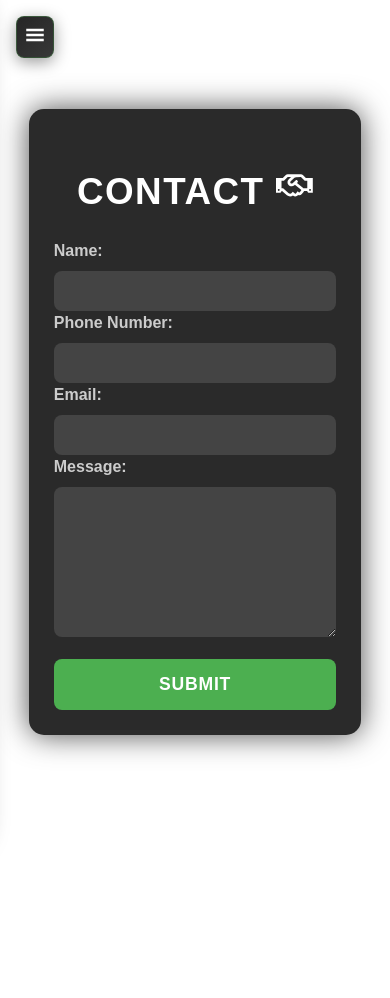
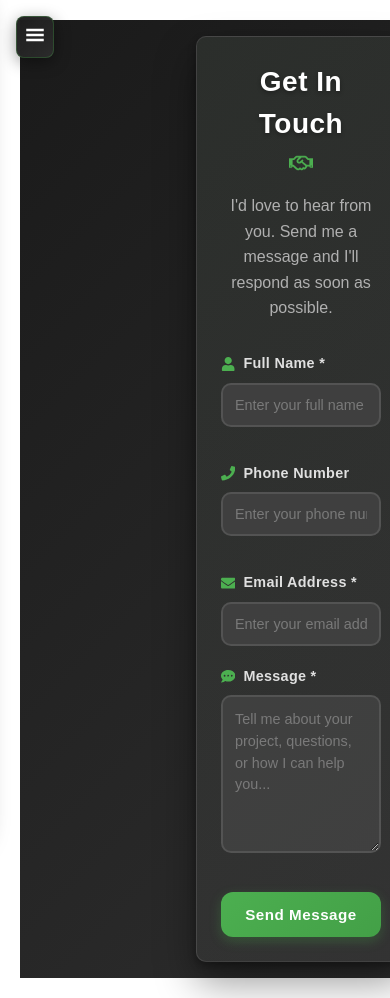
Before and after one commit to Akashshelke07/Portfolio, a React (Vite) app: page /contact in a window 390 px wide. Before the commit the page ends 844 px from the top, so only its background shows below. Built offline with nearby package versions, Linux system fonts and the light colour scheme; no server answers.

Commit message:
Add form validation and enhance ContactInfo component with improved styling and error handling

```diff
--- a/package.json
+++ b/package.json
@@ -17,6 +17,7 @@
     "emailjs-com": "^3.2.0",
     "env": "^0.0.2",
     "googleapis": "^148.0.0",
+    "prop-types": "^15.8.1",
     "react": "^19.0.0",
     "react-dom": "^19.0.0",
     "react-icons": "^5.5.0",
--- a/src/components/ContactInfo/ContactInfo.css
+++ b/src/components/ContactInfo/ContactInfo.css
@@ -1,193 +1,464 @@
-.center-container {
+/* Contact Wrapper */
+.contact-wrapper {
     display: flex;
     justify-content: center;
+    align-items: flex-center;
+    min-height: 100vh;
+    padding: 2rem;
+    background: linear-gradient(135deg, #1a1a1a 0%, #2d2d2d 100%);
+}
+
+/* Contact Container */
+.contact-container {
+    width: 100%;
+    max-width: 800px;
+    background: linear-gradient(135deg, #2a2a2a 0%, #333333 100%);
+    border-radius: 16px;
+    padding: 3rem;
+    margin-left: 160px;
+    box-shadow:
+        0 20px 40px rgba(0, 0, 0, 0.4),
+        0 4px 8px rgba(0, 0, 0, 0.3);
+    border: 1px solid rgba(255, 255, 255, 0.1);
+    position: relative;
+    overflow: hidden;
+}
+
+/* Subtle glow effect */
+.contact-container::before {
+    content: '';
+    position: absolute;
+    top: 0;
+    left: 0;
+    right: 0;
+    bottom: 0;
+    background: linear-gradient(135deg, rgba(76, 175, 80, 0.03), transparent);
+    pointer-events: none;
+}
+
+/* Contact Header */
+.contact-header {
+    text-align: center;
+    margin-bottom: 3rem;
+    position: relative;
+}
+
+.contact-header h2 {
+    color: #ffffff;
+    font-size: 2.5rem;
+    font-weight: 700;
+    margin: 0 0 1rem 0;
+    letter-spacing: 0.5px;
+    display: flex;
     align-items: center;
+    justify-content: center;
+    gap: 1rem;
+    text-shadow: 0 2px 4px rgba(0, 0, 0, 0.3);
+}
+
+.header-icon {
+    color: #4CAF50;
+    font-size: 2rem;
+    animation: gentle-bounce 2s ease-in-out infinite;
+}
+
+@keyframes gentle-bounce {
+
+    0%,
+    50%,
+    100% {
+        transform: translateY(0);
+    }
+
+    25% {
+        transform: translateY(-5px);
+    }
+
+    75% {
+        transform: translateY(-2px);
+    }
+}
+
+.contact-subtitle {
+    color: #b0b0b0;
+    font-size: 1.1rem;
+    line-height: 1.6;
+    margin: 0;
+    max-width: 600px;
+    margin-left: auto;
+    margin-right: auto;
+}
+
+/* Contact Form */
+.contact-form {
     width: 100%;
-    min-height: 100vh;
-    padding: 45px;
-    margin-right: 45px;
+}
+
+/* Form Grid */
+.form-grid {
+    display: grid;
+    grid-template-columns: 1fr 1fr;
+    gap: 1.5rem;
+    margin-bottom: 1.5rem;
+}
+
+/* Form Groups */
+.form-group {
+    margin-bottom: 1.5rem;
+    position: relative;
+}
+
+/* Form Labels */
+.form-label {
+    display: flex;
+    align-items: center;
+    gap: 0.5rem;
+    margin-bottom: 0.75rem;
+    color: #e0e0e0;
+    font-weight: 600;
+    font-size: 0.95rem;
+    letter-spacing: 0.3px;
+}
+
+.label-icon {
+    color: #4CAF50;
+    font-size: 0.9rem;
+    flex-shrink: 0;
+}
+
+/* Form Inputs */
+.form-input {
+    width: 100%;
+    padding: 1rem 1.25rem;
+    background: rgba(68, 68, 68, 0.8);
+    border: 2px solid rgba(255, 255, 255, 0.1);
+    border-radius: 10px;
+    color: #ffffff;
+    font-size: 1rem;
+    font-family: inherit;
+    transition: all 0.3s cubic-bezier(0.4, 0, 0.2, 1);
+    outline: none;
     box-sizing: border-box;
 }
 
-.contact-container {
-    margin-left: 45px;
-    width: 1000px;
-    padding: 40px;
-    background-color: #2a2a2a;
-    border-radius: 15px;
-    box-shadow: 0 0 30px rgba(0, 0, 0, 0.7);
-    text-align: left;
-    box-sizing: border-box;
-    font-family: sans-serif;
-    transition: all 0.3s ease;
+.form-input::placeholder {
+    color: #888;
+    opacity: 0.8;
 }
 
-.contact-container h2 {
-    text-align: center;
-    color: #fff;
-    margin-bottom: 35px;
-    font-size: 3em;
-    text-transform: uppercase;
-    letter-spacing: 1.5px;
+.form-input:focus {
+    background: rgba(68, 68, 68, 0.95);
+    border-color: #4CAF50;
+    box-shadow:
+        0 0 0 3px rgba(76, 175, 80, 0.1),
+        0 4px 12px rgba(76, 175, 80, 0.15);
+    transform: translateY(-1px);
 }
 
-.contact-container form {
-    display: flex;
-    flex-direction: column;
+.form-input:hover:not(:focus):not(:disabled) {
+    border-color: rgba(255, 255, 255, 0.2);
+    background: rgba(68, 68, 68, 0.9);
 }
 
-.form-group {
-    margin-bottom: 28px;
+.form-input:disabled {
+    opacity: 0.6;
+    cursor: not-allowed;
+    background: rgba(68, 68, 68, 0.4);
 }
 
-.contact-container label {
-    display: block;
-    margin-bottom: 12px;
-    font-weight: bold;
-    color: #ccc;
-    font-size: 1.3em;
+/* Textarea Specific */
+.form-textarea {
+    resize: vertical;
+    min-height: 140px;
+    font-family: inherit;
+    line-height: 1.5;
 }
 
-.contact-container input[type="text"],
-.contact-container input[type="tel"],
-.contact-container input[type="email"],
-.contact-container textarea {
-    width: 100%;
-    padding: 16px;
-    border: none;
-    border-radius: 8px;
-    box-sizing: border-box;
-    font-size: 1.1em;
-    background-color: #444;
-    color: #fff;
-    transition: box-shadow 0.3s ease, transform 0.2s ease;
+/* Error States */
+.form-input.error {
+    border-color: #f44336;
+    background: rgba(244, 67, 54, 0.05);
 }
 
-.contact-container textarea {
-    resize: vertical;
-    min-height: 200px;
+.form-input.error:focus {
+    border-color: #f44336;
+    box-shadow:
+        0 0 0 3px rgba(244, 67, 54, 0.1),
+        0 4px 12px rgba(244, 67, 54, 0.15);
 }
 
-.contact-container input[type="text"]:focus,
-.contact-container input[type="tel"]:focus,
-.contact-container input[type="email"]:focus,
-.contact-container textarea:focus {
-    box-shadow: 0 0 12px rgba(108, 187, 91, 0.4);
-    outline: none;
-    transform: translateY(-2px);
+.error-text {
+    display: block;
+    color: #f44336;
+    font-size: 0.85rem;
+    margin-top: 0.5rem;
+    font-weight: 500;
+    letter-spacing: 0.2px;
 }
 
-.contact-container button[type="submit"] {
-    background-color: #4CAF50;
-    color: white;
-    padding: 18px 30px;
-    border: none;
-    border-radius: 8px;
-    cursor: pointer;
-    font-size: 1.3em;
-    transition: background-color 0.3s ease, transform 0.3s ease;
-    text-transform: uppercase;
-    letter-spacing: 0.8px;
-    font-weight: bold;
-    margin-top: 15px;
+/* Form Actions */
+.form-actions {
+    display: flex;
+    justify-content: center;
+    margin-top: 2rem;
 }
 
-.contact-container button[type="submit"]:hover {
-    background-color: #43A047;
-    transform: translateY(-2px);
+/* Submit Button */
+.submit-button {
+    background: linear-gradient(135deg, #4CAF50 0%, #43A047 100%);
+    color: white;
+    border: none;
+    border-radius: 12px;
+    padding: 1rem 2.5rem;
+    font-size: 1.1rem;
+    font-weight: 600;
+    letter-spacing: 0.5px;
+    cursor: pointer;
+    transition: all 0.3s cubic-bezier(0.4, 0, 0.2, 1);
+    position: relative;
+    overflow: hidden;
+    min-width: 180px;
+    display: flex;
+    align-items: center;
+    justify-content: center;
+    gap: 0.5rem;
+    box-shadow:
+        0 4px 12px rgba(76, 175, 80, 0.3),
+        0 2px 4px rgba(0, 0, 0, 0.1);
 }
 
-.submission-message {
-    margin-top: 30px;
-    padding: 22px;
-    background-color: #3a3a3a;
-    color: #fff;
-    border: none;
-    border-radius: 8px;
-    text-align: center;
-    font-size: 1.1em;
+.submit-button::before {
+    content: '';
+    position: absolute;
+    top: 0;
+    left: -100%;
+    width: 100%;
+    height: 100%;
+    background: linear-gradient(90deg, transparent, rgba(255, 255, 255, 0.2), transparent);
+    transition: left 0.5s;
 }
 
-/* Media Queries */
+.submit-button:hover:not(:disabled) {
+    background: linear-gradient(135deg, #43A047 0%, #388E3C 100%);
+    transform: translateY(-2px);
+    box-shadow:
+        0 8px 20px rgba(76, 175, 80, 0.4),
+        0 4px 8px rgba(0, 0, 0, 0.2);
+}
+
+.submit-button:hover:not(:disabled)::before {
+    left: 100%;
+}
+
+.submit-button:active:not(:disabled) {
+    transform: translateY(0);
+}
+
+.submit-button:disabled {
+    opacity: 0.7;
+    cursor: not-allowed;
+    transform: none;
+}
+
+.submit-button.submitting {
+    background: linear-gradient(135deg, #666 0%, #555 100%);
+}
+
+/* Loading Spinner */
+.spinner {
+    width: 16px;
+    height: 16px;
+    border: 2px solid rgba(255, 255, 255, 0.3);
+    border-radius: 50%;
+    border-top-color: #ffffff;
+    animation: spin 1s ease-in-out infinite;
+    flex-shrink: 0;
+}
+
+@keyframes spin {
+    to {
+        transform: rotate(360deg);
+    }
+}
+
+/* Submission Message */
+.submission-message {
+    margin-top: 1.5rem;
+    padding: 1rem 1.5rem;
+    border-radius: 10px;
+    text-align: center;
+    font-weight: 500;
+    font-size: 0.95rem;
+    letter-spacing: 0.3px;
+    border-left: 4px solid transparent;
+}
+
+.submission-message.success {
+    background: rgba(76, 175, 80, 0.1);
+    color: #81C784;
+    border-left-color: #4CAF50;
+    box-shadow: 0 2px 8px rgba(76, 175, 80, 0.1);
+}
+
+.submission-message.error {
+    background: rgba(244, 67, 54, 0.1);
+    color: #EF5350;
+    border-left-color: #f44336;
+    box-shadow: 0 2px 8px rgba(244, 67, 54, 0.1);
+}
+
+/* Responsive Design */
 @media (max-width: 768px) {
-    .contact-container {
-        width: 95%;
-        padding: 40px;
-        margin: 40px;
-
+    .contact-wrapper {
+        padding: 1.5rem;
     }
 
-    .contact-container h2 {
-        font-size: 2.8em;
-        margin-bottom: 30px;
+    .contact-container {
+        padding: 2rem;
+        border-radius: 12px;
+    }
+
+    .contact-header h2 {
+        font-size: 2rem;
+        flex-direction: column;
+        gap: 0.5rem;
+    }
+
+    .header-icon {
+        font-size: 1.5rem;
+    }
+
+    .contact-subtitle {
+        font-size: 1rem;
+    }
+
+    .form-grid {
+        grid-template-columns: 1fr;
+        gap: 1rem;
+        margin-bottom: 1rem;
     }
 
     .form-group {
-        margin-bottom: 25px;
+        margin-bottom: 1.25rem;
     }
 
-    .contact-container label {
-        font-size: 1.2em;
-        margin-bottom: 10px;
+    .form-input {
+        padding: 0.875rem 1rem;
+        font-size: 0.95rem;
     }
 
-    .contact-container input[type="text"],
-    .contact-container input[type="tel"],
-    .contact-container input[type="email"],
-    .contact-container textarea {
-        padding: 15px;
-        font-size: 1em;
+    .form-textarea {
+        min-height: 120px;
     }
 
-    .contact-container textarea {
-        min-height: 180px;
-    }
-
-    .contact-container button[type="submit"] {
-        font-size: 1.3em;
-        padding: 17px 25px;
-    }
-
-    .submission-message {
-        font-size: 1em;
+    .submit-button {
+        width: 100%;
+        padding: 1rem 2rem;
+        font-size: 1rem;
     }
 }
 
 @media (max-width: 480px) {
-    .contact-container {
-        padding: 25px;
-        margin: 45px;
-        overflow: none;
+    .contact-wrapper {
+        padding: 1rem;
     }
 
-    .contact-container h2 {
-        font-size: 2.3em;
-        margin-bottom: 20px;
+    .contact-container {
+        padding: 1.5rem;
+        border-radius: 10px;
     }
 
-    .contact-container label {
-        font-size: 1.0em;
-        margin-bottom: 8px;
+    .contact-header {
+        margin-bottom: 2rem;
     }
 
-    .contact-container input[type="text"],
-    .contact-container input[type="tel"],
-    .contact-container input[type="email"],
-    .contact-container textarea {
-        padding: 12px;
-        font-size: 0.9em;
+    .contact-header h2 {
+        font-size: 1.75rem;
     }
 
-    .contact-container textarea {
-        min-height: 150px;
+    .form-input {
+        padding: 0.75rem;
+        font-size: 0.9rem;
     }
 
-    .contact-container button[type="submit"] {
-        font-size: 1.1em;
-        padding: 15px 20px;
+    .form-label {
+        font-size: 0.9rem;
+        margin-bottom: 0.5rem;
     }
 
-    .submission-message {
-        font-size: 0.9em;
+    .form-textarea {
+        min-height: 100px;
+    }
+
+    .submit-button {
+        padding: 0.875rem 1.5rem;
+        font-size: 0.95rem;
+        min-width: 160px;
     }
 }
+
+@media (max-width: 360px) {
+    .contact-container {
+        padding: 1.25rem;
+    }
+
+    .contact-header h2 {
+        font-size: 1.5rem;
+    }
+
+    .contact-subtitle {
+        font-size: 0.9rem;
+    }
+
+    .form-input {
+        padding: 0.625rem;
+    }
+}
+
+/* Focus states for accessibility */
+.submit-button:focus-visible {
+    outline: 2px solid #4CAF50;
+    outline-offset: 2px;
+}
+
+.form-input:focus-visible {
+    outline: none;
+}
+
+/* High contrast mode support */
+@media (prefers-contrast: high) {
+    .contact-container {
+        border: 2px solid #4CAF50;
+        background: #000000;
+    }
+
+    .form-input {
+        border: 2px solid #ffffff;
+        background: #000000;
+    }
+
+    .form-input:focus {
+        border-color: #4CAF50;
+    }
+}
+
+/* Reduced motion support */
+@media (prefers-reduced-motion: reduce) {
+
+    .header-icon,
+    .spinner,
+    .form-input,
+    .submit-button,
+    .submit-button::before {
+        animation: none;
+        transition: none;
+    }
+
+    .submit-button:hover {
+        transform: none;
+    }
+
+    .form-input:focus {
+        transform: none;
+    }
+}
--- a/src/components/ContactInfo/ContactInfo.jsx
+++ b/src/components/ContactInfo/ContactInfo.jsx
@@ -1,13 +1,12 @@
 import React, { useState, useEffect } from 'react';
 import './ContactInfo.css';
-import { FaRegHandshake } from 'react-icons/fa';
+import { FaRegHandshake, FaUser, FaPhone, FaEnvelope, FaCommentDots } from 'react-icons/fa';
 import emailjs from 'emailjs-com';
 
 const EMAILJS_SERVICE_ID = import.meta.env.VITE_EMAILJS_SERVICE_ID;
 const EMAILJS_TEMPLATE_ID = import.meta.env.VITE_EMAILJS_TEMPLATE_ID;
 const EMAILJS_AUTOREPLY_TEMPLATE_ID = import.meta.env.VITE_EMAILJS_AUTOREPLY_TEMPLATE_ID;
 const EMAILJS_USER_ID = import.meta.env.VITE_EMAILJS_USER_ID;
-
 
 const ContactInfo = () => {
   const [formData, setFormData] = useState({
@@ -19,10 +18,42 @@ const ContactInfo = () => {
 
   const [submissionMessage, setSubmissionMessage] = useState('');
   const [isSubmitting, setIsSubmitting] = useState(false);
+  const [errors, setErrors] = useState({});
 
   useEffect(() => {
+    if (EMAILJS_USER_ID) {
       emailjs.init(EMAILJS_USER_ID);
+    }
   }, []);
+
+  const validateForm = () => {
+    const newErrors = {};
+
+    if (!formData.name.trim()) {
+      newErrors.name = 'Name is required';
+    } else if (formData.name.trim().length < 2) {
+      newErrors.name = 'Name must be at least 2 characters';
+    }
+
+    if (!formData.email.trim()) {
+      newErrors.email = 'Email is required';
+    } else if (!/\S+@\S+\.\S+/.test(formData.email)) {
+      newErrors.email = 'Please enter a valid email address';
+    }
+
+    if (!formData.message.trim()) {
+      newErrors.message = 'Message is required';
+    } else if (formData.message.trim().length < 10) {
+      newErrors.message = 'Message must be at least 10 characters';
+    }
+
+    if (formData.phone && !/^[\+]?[\d\s\-\(\)]{10,}$/.test(formData.phone.replace(/\s/g, ''))) {
+      newErrors.phone = 'Please enter a valid phone number';
+    }
+
+    setErrors(newErrors);
+    return Object.keys(newErrors).length === 0;
+  };
 
   const handleChange = (e) => {
     const { name, value } = e.target;
@@ -30,18 +61,25 @@ const ContactInfo = () => {
       ...prevState,
       [name]: value,
     }));
+
+    // Clear specific field error when user starts typing
+    if (errors[name]) {
+      setErrors(prev => ({
+        ...prev,
+        [name]: ''
+      }));
+    }
   };
 
   const handleSubmit = async (e) => {
     e.preventDefault();
     setSubmissionMessage('');
-    setIsSubmitting(true);
 
-    if (!formData.name || !formData.email || !formData.message) {
-      setSubmissionMessage('Please fill in all required fields.');
-      setIsSubmitting(false);
+    if (!validateForm()) {
       return;
     }
+
+    setIsSubmitting(true);
 
     const emailParams = {
       from_name: formData.name,
@@ -49,12 +87,12 @@ const ContactInfo = () => {
       phone: formData.phone,
       message: formData.message,
       title: formData.message.substring(0, 50),
-      email: formData.email, // for auto-reply
-      name: formData.name,   // for auto-reply
+      email: formData.email,
+      name: formData.name,
     };
 
     try {
-      // Send main email to you
+      // Send main email
       const mainResponse = await emailjs.send(
         EMAILJS_SERVICE_ID,
         EMAILJS_TEMPLATE_ID,
@@ -62,89 +100,177 @@ const ContactInfo = () => {
       );
       console.log('Email sent to owner:', mainResponse);
 
-      // Auto-reply to the client
+      // Send auto-reply if template is configured
+      if (EMAILJS_AUTOREPLY_TEMPLATE_ID) {
+        try {
           const autoReplyResponse = await emailjs.send(
             EMAILJS_SERVICE_ID,
             EMAILJS_AUTOREPLY_TEMPLATE_ID,
             emailParams
           );
           console.log('Auto-reply sent to user:', autoReplyResponse);
+        } catch (autoReplyError) {
+          console.warn('Auto-reply failed:', autoReplyError);
+          // Don't fail the main submission if auto-reply fails
+        }
+      }
 
       setFormData({ name: '', phone: '', email: '', message: '' });
-      setSubmissionMessage('Thank you! Your message has been sent successfully.');
+      setSubmissionMessage('Thank you for your message! I\'ll get back to you soon.');
+      setErrors({});
     } catch (error) {
       console.error('EmailJS Error:', error);
-      setSubmissionMessage('Submission failed: ' + (error.text || 'Please try again later.'));
+      setSubmissionMessage('Sorry, there was an error sending your message. Please try again or contact me directly.');
     } finally {
       setIsSubmitting(false);
     }
   };
 
   return (
+    <div className="contact-wrapper">
       <div className="contact-container">
-      <h2>Contact <FaRegHandshake /></h2>
-      <form onSubmit={handleSubmit}>
-        <div>
-          <label htmlFor="name">Name:</label>
+        <header className="contact-header">
+          <h2>
+            Get In Touch
+            <FaRegHandshake className="header-icon" />
+          </h2>
+          <p className="contact-subtitle">
+            I'd love to hear from you. Send me a message and I'll respond as soon as possible.
+          </p>
+        </header>
+
+        <form className="contact-form" onSubmit={handleSubmit} noValidate>
+          <div className="form-grid">
+            <div className="form-group">
+              <label htmlFor="name" className="form-label">
+                <FaUser className="label-icon" />
+                Full Name *
+              </label>
               <input
                 type="text"
                 id="name"
                 name="name"
                 value={formData.name}
                 onChange={handleChange}
+                className={`form-input ${errors.name ? 'error' : ''}`}
+                placeholder="Enter your full name"
                 required
                 disabled={isSubmitting}
+                aria-describedby={errors.name ? 'name-error' : undefined}
               />
+              {errors.name && (
+                <span id="name-error" className="error-text" role="alert">
+                  {errors.name}
+                </span>
+              )}
             </div>
 
-        <div>
-          <label htmlFor="phone">Phone Number:</label>
+            <div className="form-group">
+              <label htmlFor="phone" className="form-label">
+                <FaPhone className="label-icon" />
+                Phone Number
+              </label>
               <input
                 type="tel"
                 id="phone"
                 name="phone"
                 value={formData.phone}
                 onChange={handleChange}
+                className={`form-input ${errors.phone ? 'error' : ''}`}
+                placeholder="Enter your phone number"
                 disabled={isSubmitting}
+                aria-describedby={errors.phone ? 'phone-error' : undefined}
               />
+              {errors.phone && (
+                <span id="phone-error" className="error-text" role="alert">
+                  {errors.phone}
+                </span>
+              )}
+            </div>
           </div>
 
-        <div>
-          <label htmlFor="email">Email:</label>
+          <div className="form-group">
+            <label htmlFor="email" className="form-label">
+              <FaEnvelope className="label-icon" />
+              Email Address *
+            </label>
             <input
               type="email"
               id="email"
               name="email"
               value={formData.email}
               onChange={handleChange}
+              className={`form-input ${errors.email ? 'error' : ''}`}
+              placeholder="Enter your email address"
               required
               disabled={isSubmitting}
+              aria-describedby={errors.email ? 'email-error' : undefined}
             />
+            {errors.email && (
+              <span id="email-error" className="error-text" role="alert">
+                {errors.email}
+              </span>
+            )}
           </div>
 
-        <div>
-          <label htmlFor="message">Message:</label>
+          <div className="form-group">
+            <label htmlFor="message" className="form-label">
+              <FaCommentDots className="label-icon" />
+              Message *
+            </label>
             <textarea
               id="message"
               name="message"
-            rows="4"
+              rows="6"
               value={formData.message}
               onChange={handleChange}
+              className={`form-input form-textarea ${errors.message ? 'error' : ''}`}
+              placeholder="Tell me about your project, questions, or how I can help you..."
               required
               disabled={isSubmitting}
+              aria-describedby={errors.message ? 'message-error' : undefined}
             />
+            {errors.message && (
+              <span id="message-error" className="error-text" role="alert">
+                {errors.message}
+              </span>
+            )}
           </div>
 
-        <button type="submit" disabled={isSubmitting}>
-          {isSubmitting ? 'Submitting...' : 'Submit'}
+          <div className="form-actions">
+            <button
+              type="submit"
+              className={`submit-button ${isSubmitting ? 'submitting' : ''}`}
+              disabled={isSubmitting}
+              aria-describedby="submit-status"
+            >
+              {isSubmitting ? (
+                <>
+                  <span className="spinner"></span>
+                  Sending Message...
+                </>
+              ) : (
+                'Send Message'
+              )}
             </button>
+          </div>
 
           {submissionMessage && (
-          <p className={submissionMessage.includes('failed') ? 'error-message' : 'success-message'}>
+            <div
+              id="submit-status"
+              className={`submission-message ${
+                submissionMessage.includes('error') || submissionMessage.includes('Sorry')
+                  ? 'error'
+                  : 'success'
+              }`}
+              role="alert"
+              aria-live="polite"
+            >
               {submissionMessage}
-          </p>
+            </div>
           )}
         </form>
+      </div>
     </div>
   );
 };
```
Also changed, not shown: 1 other file (tests, documents, lock files or other folders). Lines whose indentation alone changed are shown as unchanged.
